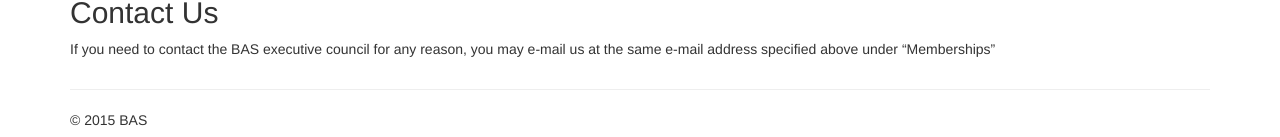
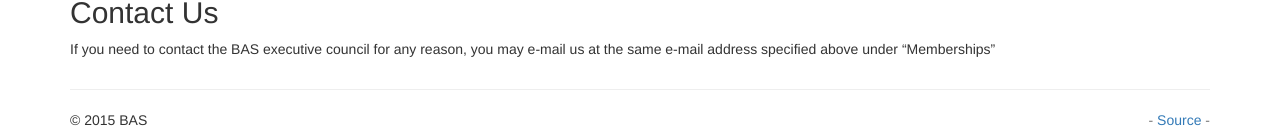
Before and after one commit to bas-org/bas-org.github.io, a Jekyll site: the page built from index.md, in a window 1280 px wide. Shown: the part 1214-1351 px from the top of the page. Built offline with Jekyll 4.4.1, drawn with Linux system fonts in a browser that asks for light colours; nearby versions of some CDN libraries; library files that are not in the unit come from our copies.

Commit message:
Added link to source of the website

```diff
--- a/_includes/themes/bootstrap/default.html
+++ b/_includes/themes/bootstrap/default.html
@@ -45,7 +45,12 @@
       {{ content }}
       <hr>
       <footer>
-        <p> &copy; {{ site.time | date: '%Y' }} {{ site.author.name }} </p>
+        <p>
+          &copy; {{ site.time | date: '%Y' }} {{ site.author.name }}
+          <span class="pull-right text-muted">
+-            <a href="https://github.com/bas-org/bas-org.github.io" target="_blank" title="Website source">Source</a>
+-          </span>
+        </p>
       </footer>
     </div>
 
```
